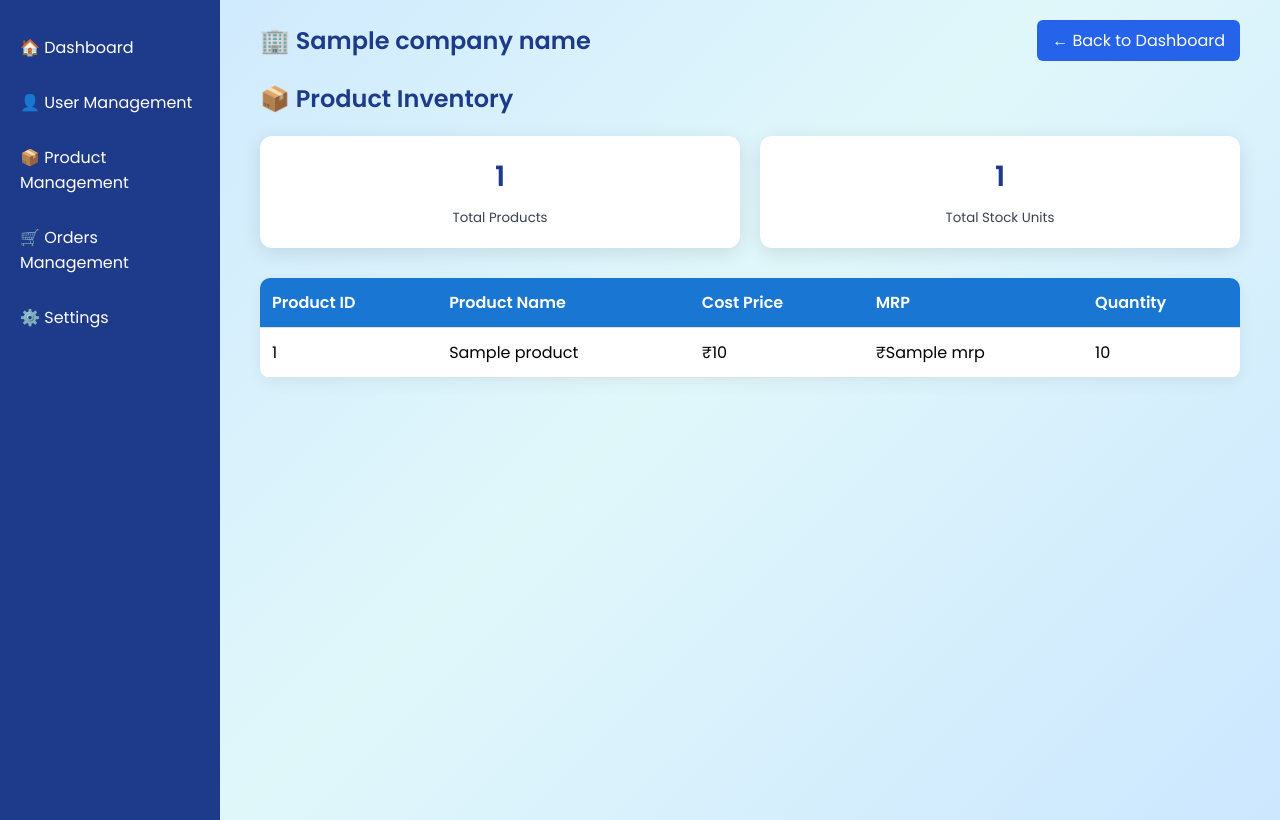
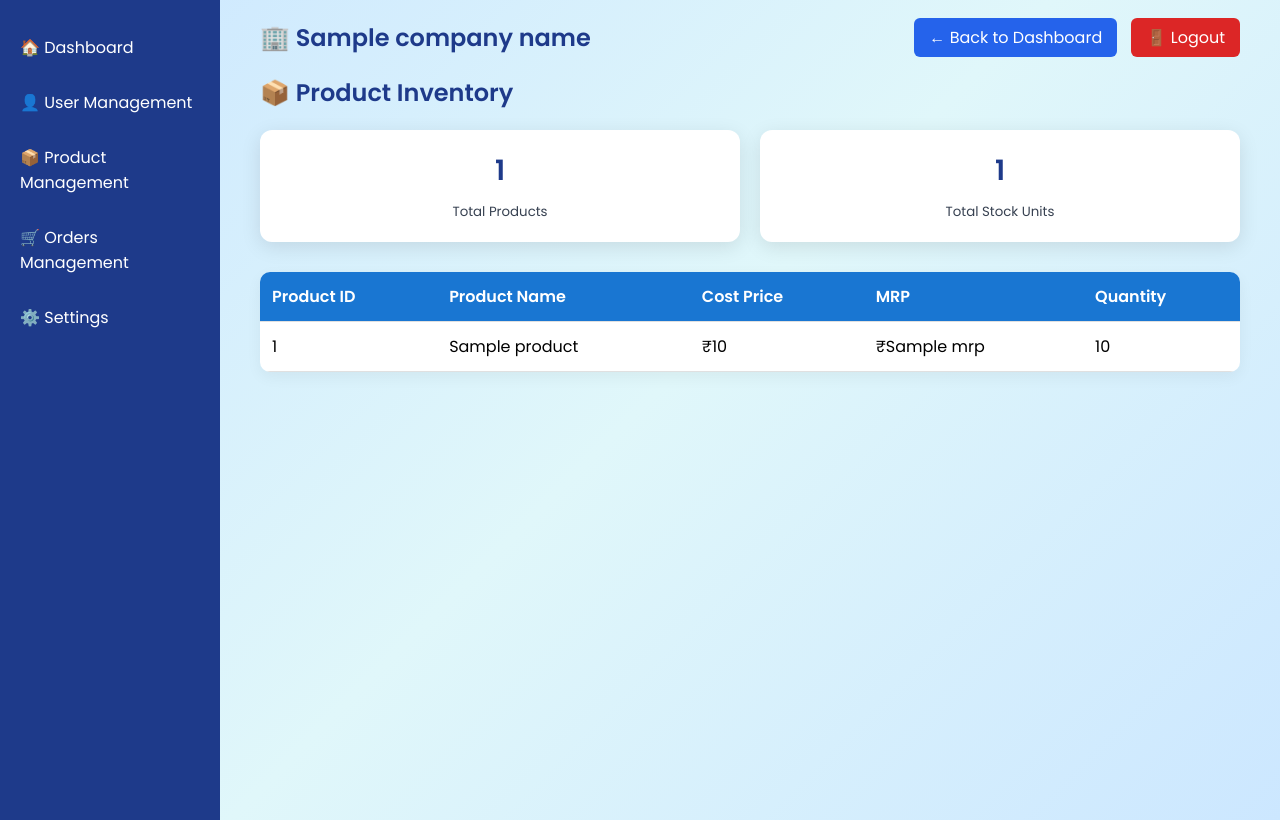
Before and after one commit to quickedits2522/Warehouse-Management-Software, a Flask app: template GUI/templates/inventory.html in a window 1280 px wide. Run offline with Flask 3, Linux system fonts and the light colour scheme; the template is opened without the code that fills it: most values are stand-ins (such as "Sample title", 1, 10 or a date in 2020).

Commit message:
auto-commit for f7c452e8-d6c5-41d3-ab4b-0d1171dc4e86

```diff
--- a/GUI/templates/base.html
+++ b/GUI/templates/base.html
@@ -147,7 +147,10 @@
   <div class="main-content">
     <header>
       <h1>🏢 {{ company_name }}</h1>
-      <a href="{{ url_for('home') }}">← Back to Dashboard</a>
+      <div>
+        <a href="{{ url_for('home') }}" style="margin-right: 10px;">← Back to Dashboard</a>
+        <a href="{{ url_for('logout') }}" style="background-color: #dc2626;">🚪 Logout</a>
+      </div>
     </header>
 
     {% with messages = get_flashed_messages() %}
```
